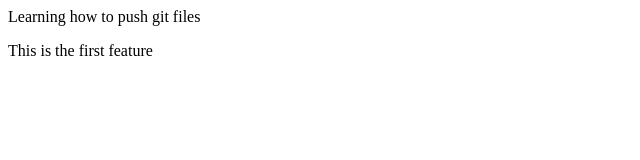
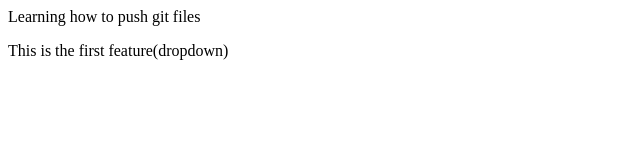
Before and after one commit to aastha060204/localrepo, a plain HTML site: page index.html in a window 1280 px wide. Shown: the full height of the page, 0-640 px from the left. Drawn offline with Linux system fonts and the light colour scheme.

Commit message:
Adding dropdown

```diff
--- a/index.html
+++ b/index.html
@@ -1,2 +1,2 @@
 <p>Learning how to push git files</p>
-<p>This is the first feature</p>
+<p>This is the first feature(dropdown)</p>
```
